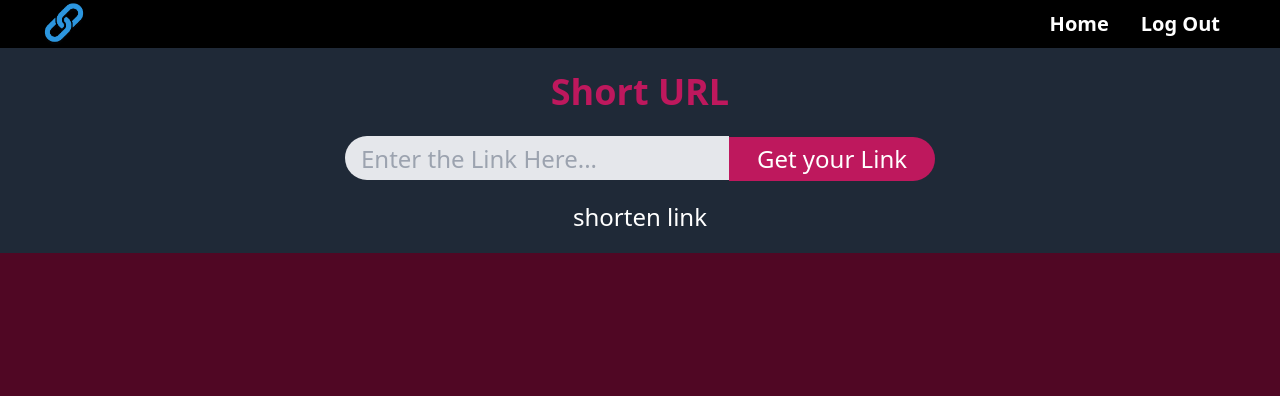
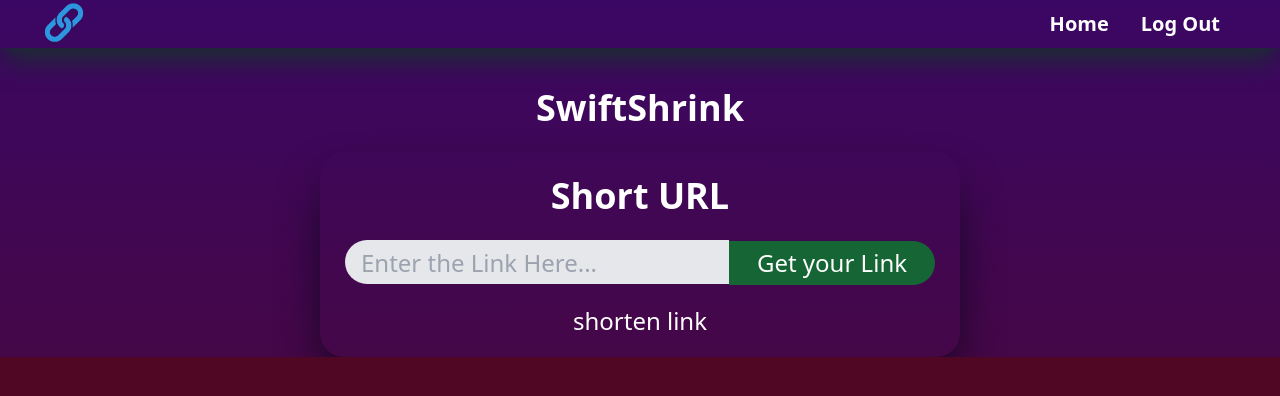
Before and after one commit to BilalAtique/link-shortener, a React (Vite) app in the folder client/: page /dashboard in a window 1280 px wide. Shown: the top 396 px of the page. Built offline with nearby package versions, Linux system fonts and the light colour scheme.

Commit message:
refactor: color scheme

```diff
--- a/client/src/Pages/Dashboard.jsx
+++ b/client/src/Pages/Dashboard.jsx
@@ -4,9 +4,13 @@ import UrlDisplay from "../components/UrlDisplay";
 
 const Dashboard = () => {
   return (
-    <div className="flex flex-col h-screen">
+    <div className="flex flex-col h-screen  bg-gradient-to-b from-purple-950 to-pink-950">
       {/* Header */}
       <Header />
+
+      <h1 className="text-4xl my-10 font-bold mb-6 text-white text-center">
+        SwiftShrink
+      </h1>
 
       {/* Url Input */}
       <UrlInput />
--- a/client/src/Pages/auth/Login.jsx
+++ b/client/src/Pages/auth/Login.jsx
@@ -23,12 +23,12 @@ const Register = () => {
     <div className="flex h-screen">
       {/* <!-- Left Pane --> */}
 
-      <div className="hidden lg:flex items-center justify-center flex-1 bg-gray-800">
+      <div className="hidden lg:flex items-center justify-center flex-1 bg-gradient-to-r from-green-950 to-purple-950">
         <img src={dark} alt="dark" />
       </div>
 
       {/* <!-- Right Pane --> */}
-      <div className="w-full bg-pink-950 lg:w-1/2 flex items-center justify-center">
+      <div className="w-full lg:w-1/2 flex items-center justify-center bg-gradient-to-r from-purple-950 to-pink-950 shadow-2xl shadow-gray-950">
         <div className="max-w-md w-full p-7">
           <h1 className="text-4xl font-bold mb-6 text-white text-center">
             Sign In
--- a/client/src/Pages/auth/Register.jsx
+++ b/client/src/Pages/auth/Register.jsx
@@ -25,12 +25,12 @@ const Register = () => {
       <div className="flex h-screen">
         {/* Left Pane */}
 
-        <div className="hidden lg:flex items-center justify-center flex-1 bg-gray-800">
+        <div className="hidden lg:flex items-center justify-center flex-1 bg-gradient-to-r from-green-950 to-purple-950">
           <img src={dark} alt="dark" />
         </div>
 
         {/* Right Pane */}
-        <div className="w-full bg-pink-950 lg:w-1/2 flex items-center justify-center">
+        <div className="w-full bg-pink-950 lg:w-1/2 flex items-center justify-center bg-gradient-to-r from-purple-950 to-pink-950 shadow-2xl shadow-gray-950">
           <div className="max-w-md w-full p-7">
             <h1 className="text-4xl font-bold mb-6 text-white text-center">
               Sign Up
--- a/client/src/components/Header.jsx
+++ b/client/src/components/Header.jsx
@@ -2,7 +2,7 @@ import logo from "../assets/logo.png";
 
 const Header = () => {
   return (
-    <header className="flex items-center justify-center h-[7vh] bg-black text-white px-4">
+    <header className="flex items-center justify-center h-[7vh] text-white px-4 shadow-xl shadow-gray-800">
       <img src={logo} alt="logo" className="w-24 h-12" />
       <nav className="w-[100%]">
         <ul className="flex px-7 justify-end">
--- a/client/src/components/UrlInput.jsx
+++ b/client/src/components/UrlInput.jsx
@@ -1,15 +1,15 @@
 const UrlInput = () => {
   return (
-    <div className="bg-gray-800 text-white h-[30%] ">
+    <div className="text-white h-[30%] w-[50%] mx-auto shadow-2xl shadow-gray-950 rounded-3xl">
       <div className="flex flex-col  items-center h-full">
-        <h2 className="my-6 text-4xl text-pink-700 font-semibold">Short URL</h2>
+        <h2 className="my-6 text-4xl text-white font-semibold">Short URL</h2>
         <div className="text-2xl">
           <input
-            className="px-4 h-11 w-96 outline-none bg-gray-200 rounded-s-full text-gray-800"
+            className="px-4 h-11 w-96 outline-none bg-gray-200 rounded-s-full text-gray-950"
             type="text"
             placeholder="Enter the Link Here...    "
           />
-          <button className="px-7 h-11 bg-pink-700 rounded-r-full outline-none hover:bg-pink-900">
+          <button className="px-7 h-11 bg-green-800 rounded-r-full outline-none hover:bg-green-900">
             Get your Link
           </button>
         </div>
```
Also changed, not shown: client/src/assets/dark.svg.
